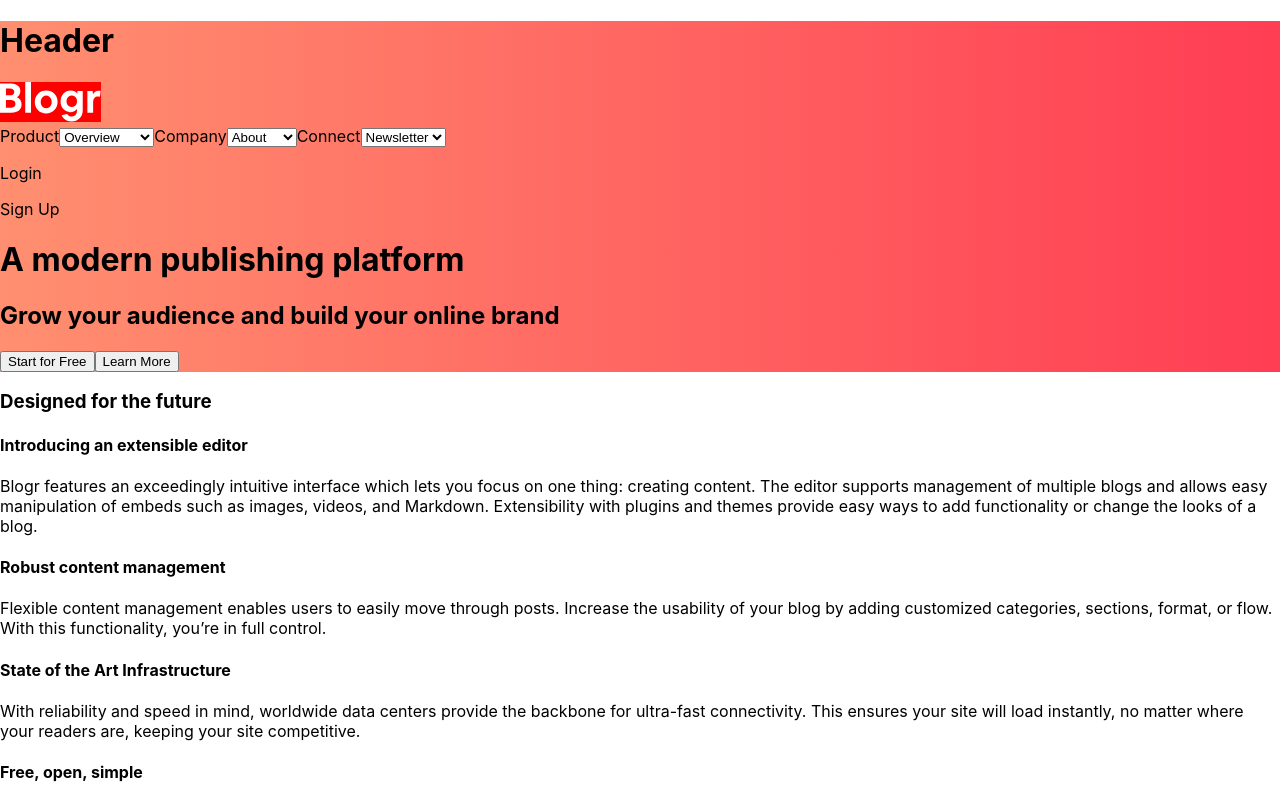
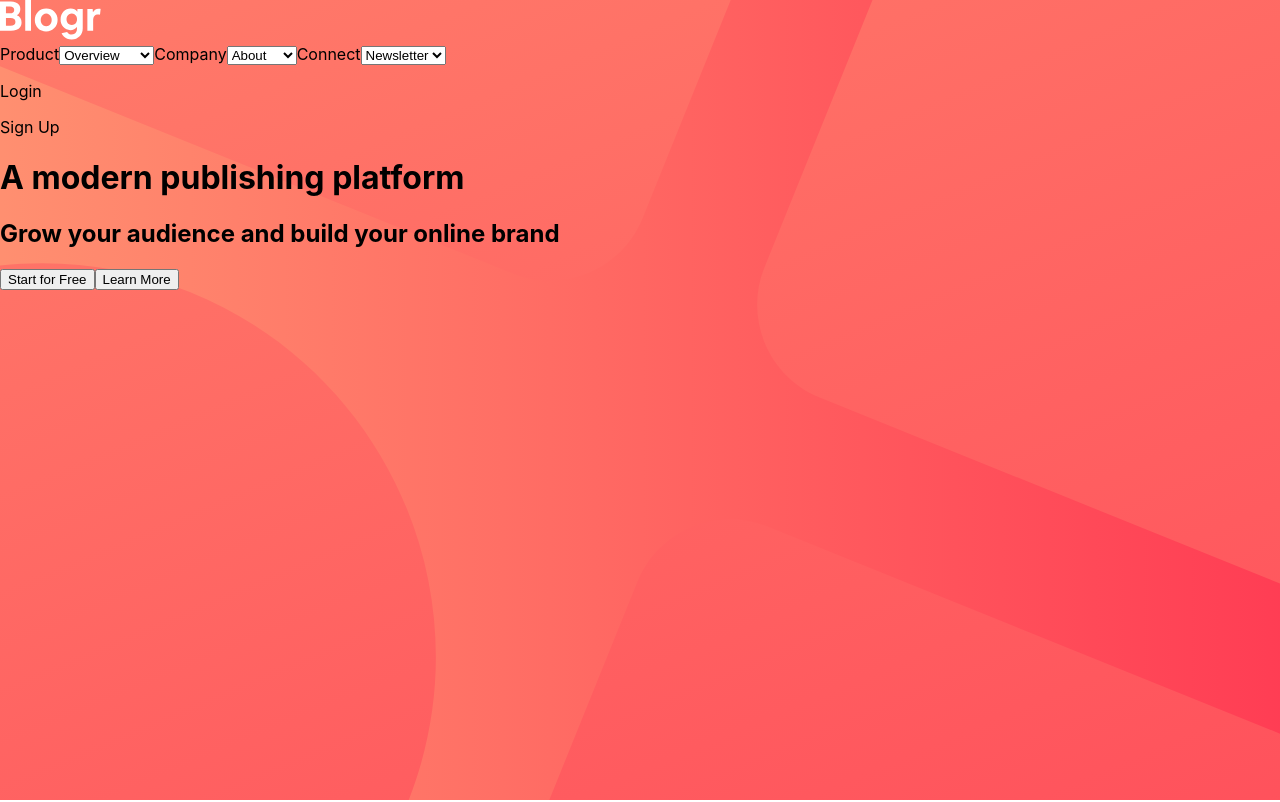
Before and after one commit to DeeDowns/blogr-landing-page, a React (Create React App) app in the folder blogr-landing-page/: page / in a window 1280 px wide. Shown: the top 802 px of the page. Built offline with nearby package versions, Linux system fonts and the light colour scheme.

Commit message:
add svg to header background

```diff
--- a/blogr-landing-page/src/components/Header.css
+++ b/blogr-landing-page/src/components/Header.css
@@ -1,3 +1,10 @@
 header {
     background-image: linear-gradient(to right, hsl(13, 100%, 72%), hsl(353, 100%, 62%));
+    z-index: -100;
+    height: 100vh
 }
+
+.intro-div {
+    background: url(../images/bg-pattern-intro.svg) no-repeat fixed center;
+    height: 100vh
+}
--- a/blogr-landing-page/src/components/Header.js
+++ b/blogr-landing-page/src/components/Header.js
@@ -8,9 +8,8 @@ const Header = () => {
 
     return (
         <header>
-            <h1>Header</h1>
-            {/* <img src={bgPatternIntro} alt='circles and squares design'/> */}
-            <img src={blogrlogo} alt='blogr logo' style={{backgroundColor: 'red'}} />
+            <div className='intro-div'>
+            <img src={blogrlogo} alt='blogr logo' />
             <nav>
                 <label>Product</label>
                 <select>
@@ -47,6 +46,7 @@ const Header = () => {
                     <button>Learn More</button>
                 </div>
             </div>
+            </div>
         </header>
     )
 }
```
